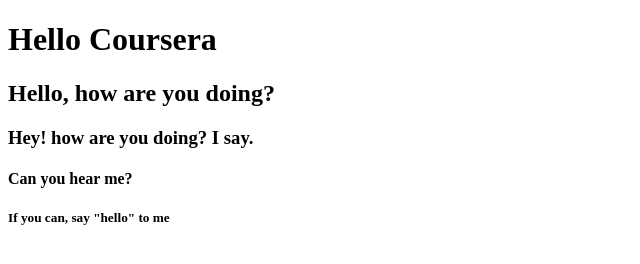
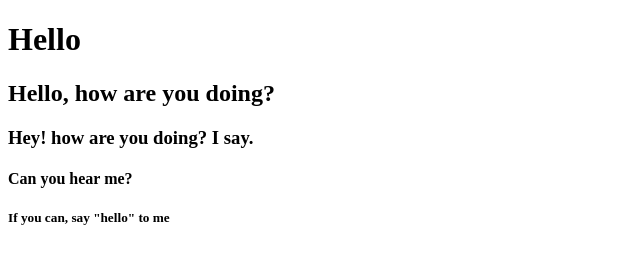
Before and after one commit to sumodh/coursera-test, a plain HTML site: page site/index.html in a window 1280 px wide. Shown: the whole page, without its empty margins (0-640 px from the left). Drawn offline with Linux system fonts and the light colour scheme.

Commit message:
Update index.html
changed h1 text

```diff
--- a/site/index.html
+++ b/site/index.html
@@ -4,7 +4,7 @@
         <title>Hello Coursera</title>
 </head>
 <body>
-    <h1>Hello Coursera</h1>
+    <h1>Hello</h1>
     <h2>Hello, how are you doing?</h2>
     <h3>Hey! how are you doing? I say.</h3>
     <h4>Can you hear me?</h4>
```
